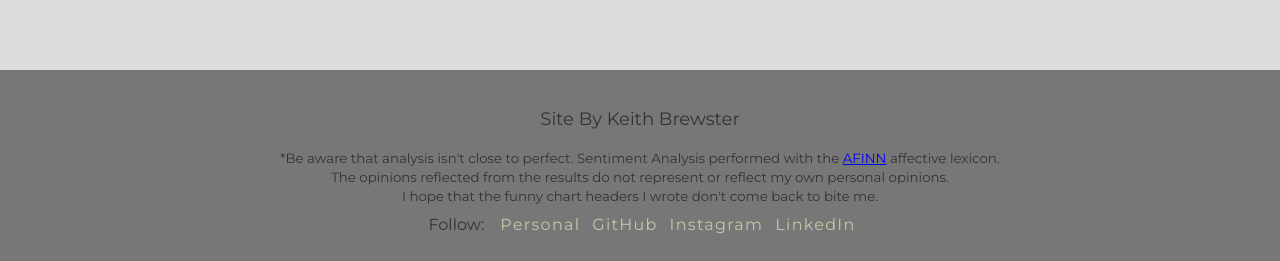
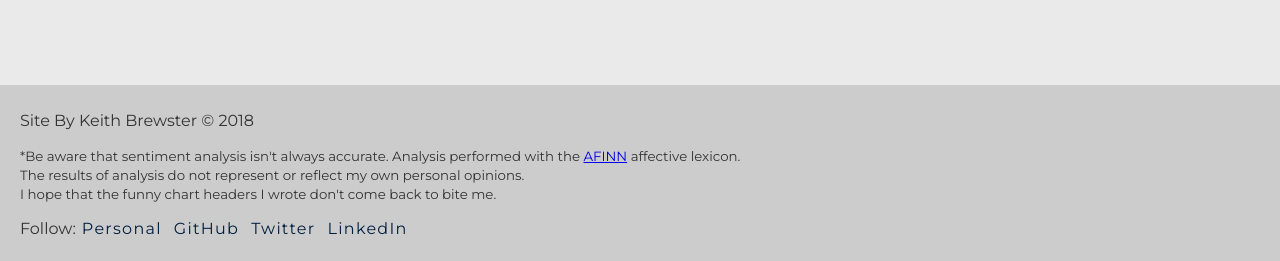
Before and after one commit to brewsterbhg/tweet-sentiment, a React (Create React App) app: page / in a window 1280 px wide. Shown: the part 536-797 px from the top of the page. Built offline with nearby package versions, Linux system fonts and the light colour scheme; no server answers.

Commit message:
Styling updates. Pull user info. Add name/avatar into first column

```diff
--- a/lib/utilities.js
+++ b/lib/utilities.js
@@ -15,9 +15,8 @@ exports.structureTweetData = tweets => {
         const tweetObj = {
             status: status,
             score: score,
-            retweets: tweet.retweet_count,
             date: tweet.created_at,
-            url: tweet.entities.urls,
+            id: tweet.id_str,
             user: tweet.user
         };
 
--- a/src/components/Footer/Footer.js
+++ b/src/components/Footer/Footer.js
@@ -3,18 +3,20 @@ import './footer.css';
 
 const Footer = () => (
     <footer>
-        <p>Site By Keith Brewster</p>
+        <div className='footer-content'>
+            <p>Site By Keith Brewster © 2018</p>
             <small>
-            *Be aware that analysis isn't close to perfect. Sentiment Analysis performed with the <a href='http://corpustext.com/reference/sentiment_afinn.html'>AFINN</a> affective
-            lexicon.<br /> The opinions reflected from the results do not represent or reflect my own personal opinions.<br />
+                *Be aware that sentiment analysis isn't always accurate. Analysis performed with the <a href='http://corpustext.com/reference/sentiment_afinn.html'>AFINN</a> affective
+                lexicon.<br /> The results of analysis do not represent or reflect my own personal opinions.<br />
                 I hope that the funny chart headers I wrote don't come back to bite me.
             </small>
             <div className='socials'>
                 <p>Follow:</p>
                 <a href='https://brewcodes.com/'>Personal</a>
                 <a href='https://github.com/brewsterbhg/'>GitHub</a>
-            <a href='https://www.instagram.com/brewsterbhg'>Instagram</a>
+                <a href='https://www.twitter.com/switchcasebreak'>Twitter</a>
                 <a href='https://www.linkedin.com/in/brewcodes/'>LinkedIn</a>
+            </div>
         </div>
     </footer>
 );
--- a/src/components/Footer/footer.css
+++ b/src/components/Footer/footer.css
@@ -1,10 +1,13 @@
 footer {
-    text-align: center;
     width: 100%;
-    padding: 20px 0 20px 0;
-    background: #777;
+    padding: 10px 0 10px 0;
+    background: #CCC;
     flex-shrink: 0;
     color: #333;
+}
+
+.footer-content {
+    margin-left: 20px;
 }
 
 footer > p {
@@ -14,20 +17,15 @@ footer > p {
 .socials {
     display: flex;
     flex-direction: row;
-    justify-content: center;
     align-items: center;
-}
-
-.socials > p {
-    margin: 10px;
 }
 
 .socials > a {
     transition: background-size .3s ease;
-    background: linear-gradient(to bottom, transparent 62%, #fff87e 0) center center/0% 75% no-repeat;
+    background: linear-gradient(to bottom, transparent 62%, #FFFBA3 0) center center/0% 25% no-repeat;
     padding: 0px 6px 0 6px;
     cursor: pointer;
-    color: rgba(235, 231, 188, 0.7);
+    color: #001f3f;
     letter-spacing: .08rem;
     text-decoration: none;
 }
--- a/src/components/Table/Table.js
+++ b/src/components/Table/Table.js
@@ -1,23 +1,42 @@
-import React from 'react';
+import React, { Fragment } from 'react';
 import ReactTable from 'react-table';
 import Moment from 'moment';
 import "react-table/react-table.css";
 import './table.css';
 
 const Table = ({ data }) => {
+    console.log(data)
     const columns = [{
+        Header: 'User',
+        Cell: row => (
+            <Fragment>
+                <img
+                    className='user-image'
+                    src={row.original.user.profile_image_url_https}
+                    alt={`${row.original.user.screen_name} Profile Image`}
+                />
+                <h3 className='user-name'>{row.original.user.screen_name}</h3>
+            </Fragment>
+        ),
+        id: 'profileImage',
+        width: 110
+    },
+    {
         Header: 'Status',
         accessor: 'status',
-        Cell: row => <div><span title={row.value}>{row.value}</span></div>,
-        maxWidth: 900
+        Cell: row => (
+            <a
+                href={`https://twitter.com/${row.original.user.screen_name}/status/${encodeURI(row.original.id)}`}
+                className='status'
+            >
+                {row.value}
+            </a>
+        ),
+        width: 900
     }, {
         Header: 'Score',
         accessor: 'score.score',
         maxWidth: 75
-    }, {
-        Header: 'Retweets',
-        accessor: 'retweets',
-        maxWidth: 105
     }, {
         Header: 'Date',
         id: 'date',
--- a/src/components/Table/table.css
+++ b/src/components/Table/table.css
@@ -7,14 +7,14 @@
     background-color: #333;
     color: #FFF;
 }
-
+/*
 .-striped .rt-tr.-odd {
     background-color: #FFF;
 }
 
 .-striped .rt-tr.-even {
     background-color: #BBB;
-}
+} */
 
 .ReactTable .-pagination {
     padding: 0;
@@ -44,6 +44,21 @@
     margin: 0 5px 0 5px;
 }
 
+.user-img {
+    width: 100%;
+    height: 100%;
+}
+
+.user-name {
+    font-size: 14px;
+    padding: 0;
+    margin: 0;
+}
+
+.status {
+    color: #333;
+}
+
 @media only screen and (max-width: 600px) {
     .ReactTable * {
         font-size: 14px;
--- a/src/index.css
+++ b/src/index.css
@@ -8,6 +8,6 @@ body {
 
 body {
     font-family: 'Montserrat', sans-serif;
-    background-color: #DDD;
+    background-color: #EAEAEA;
     min-width: 420px;
 }
```
Lines whose indentation alone changed are shown as unchanged.
